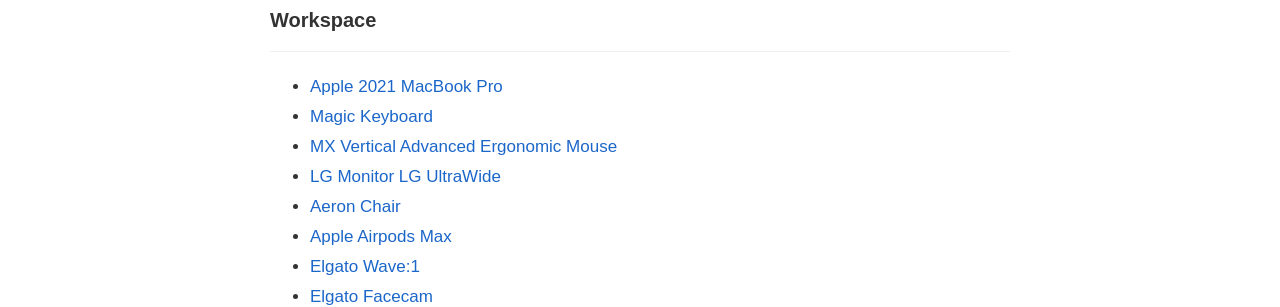
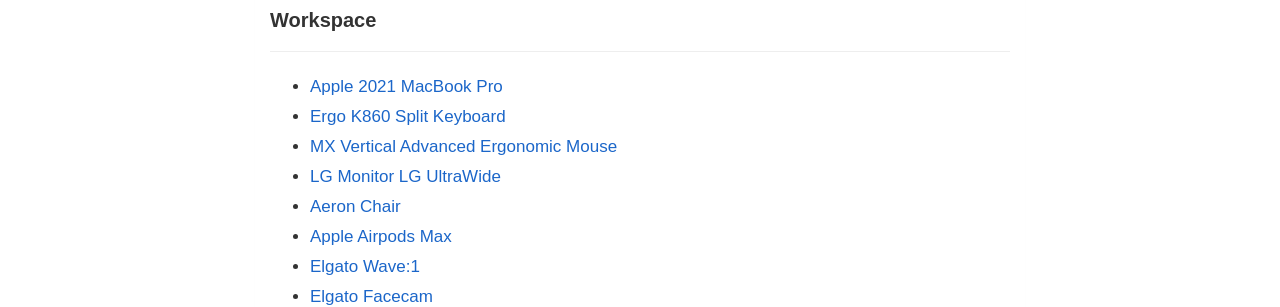
Before and after one commit to jfernancordova/jfernancordova.github.io, a Jekyll site: the page built from _posts/2024-11-06-how-i-work.md, in a window 1280 px wide. Shown: the part 247-554 px from the top of the page. Built offline with Jekyll 4.4.1, drawn with Linux system fonts in a browser that asks for light colours; nearby versions of some CDN libraries; comment, search, counter and statistics services are not loaded.

Commit message:
docs: Update keyboard recommendation in how-i-work.md to reflect current preferences

```diff
--- a/_posts/2024-11-06-how-i-work.md
+++ b/_posts/2024-11-06-how-i-work.md
@@ -12,7 +12,7 @@
 ---
 
 - [Apple 2021 MacBook Pro](https://www.amazon.es/Apple-MacBook-16-polegadas-Maxcessador-GPU-32%E2%80%91Core/dp/B09JRC9FBZ/ref=sr_1_1?crid=18KM4G75DLDW5&keywords=macbook+pro+m1+16+pulgadas+32gb&qid=1679769249&sprefix=%2Caps%2C89&sr=8-1)
-- [Magic Keyboard](https://www.apple.com/shop/product/MK2C3LL/A/magic-keyboard-with-touch-id-and-numeric-keypad-for-mac-models-with-apple-silicon-us-english-white-keys)
+- [Ergo K860 Split Keyboard](https://www.logitech.com/en-us/products/keyboards/ergo-k860-for-business.920-010175.html?sp=3&searchclick=logi)
 - [MX Vertical Advanced Ergonomic Mouse](https://www.logitech.com/en-us/products/mice/mx-vertical-ergonomic-mouse.910-005447.html)
 - [LG Monitor LG UltraWide](https://www.lg.com/es/monitores/lg-34wn750-b)
 - [Aeron Chair](https://store.hermanmiller.com/office-chairs-aeron/aeron-chair/2195348.html?lang=en_US&sku=100073872)
```
